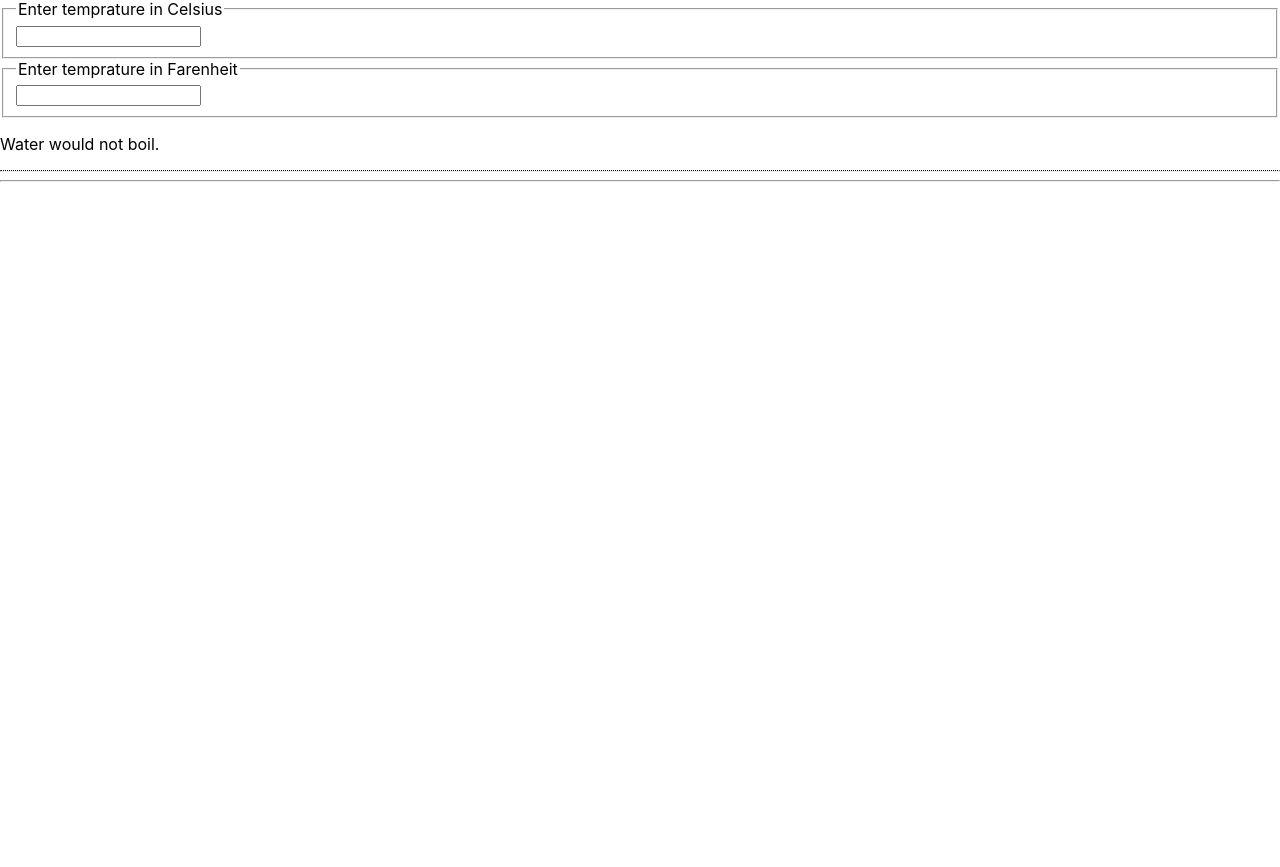
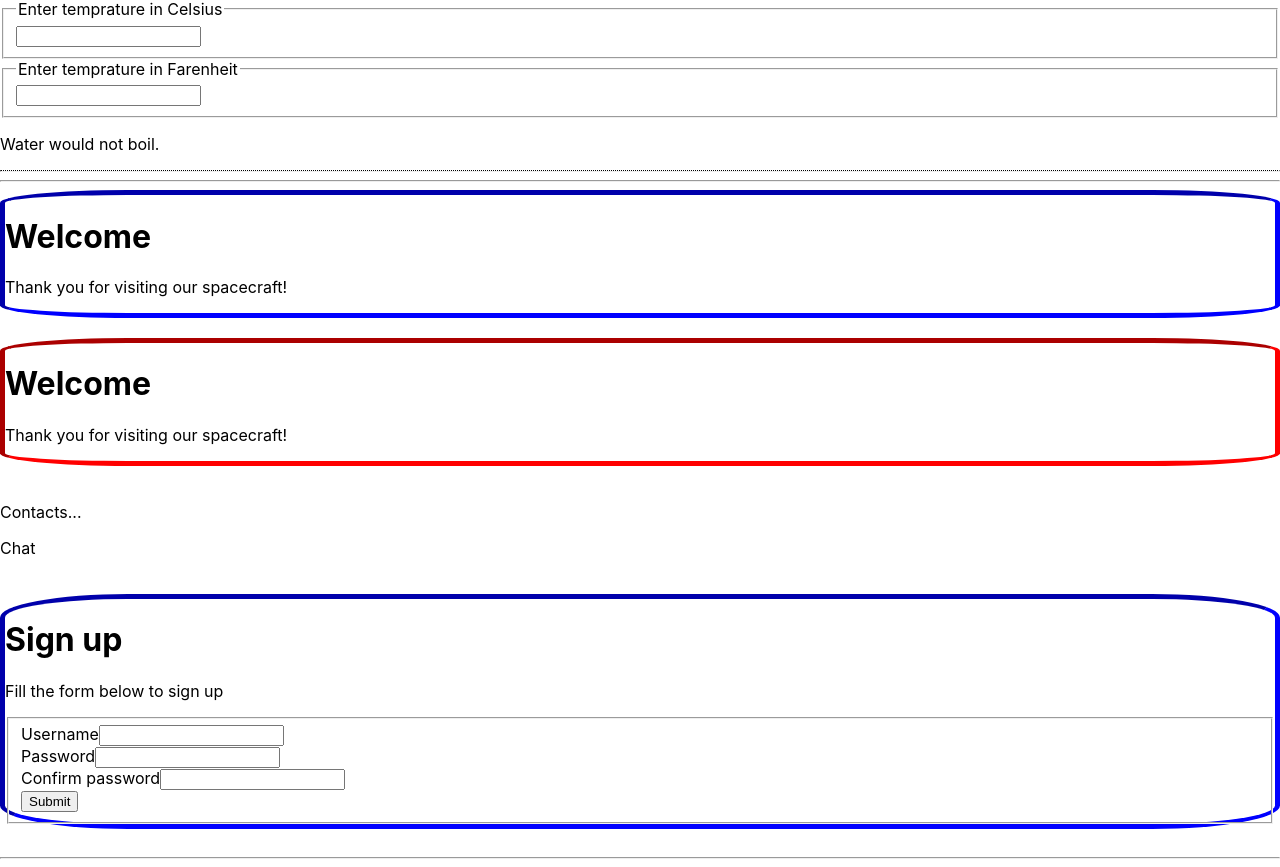
Before and after one commit to namik-hajiyev/ReactTutorial, a React (Create React App) app: page / in a window 1280 px wide. Shown: the part 3173-4040 px from the top of the page. Before the commit the page ends 3363 px from the top, so only its background shows below. Built offline with nearby package versions, Linux system fonts and the light colour scheme.

Commit message:
Composition vs Inheritance

```diff
--- a/public/index.html
+++ b/public/index.html
@@ -55,6 +55,8 @@
   <hr>
   <div id="temprature"></div>
   <hr>
+  <div id="dialog"></div>
+  <hr>
 
   <!--
       This HTML file is a template.
--- /dev/null
+++ b/src/components/Dialog/dialog.css
@@ -0,0 +1,16 @@
+.FancyBorder {
+    border-radius: 10%;
+    border-width: 5px;
+    border-style: inset;
+}
+
+.FancyBorder-blue {
+    border-color: blue;
+}
+
+.FancyBorder-red {
+    border-color: red;
+}
+.FancyBorder-green {
+    border-color: red;
+}
--- /dev/null
+++ b/src/components/Dialog/index.tsx
@@ -0,0 +1,111 @@
+import React from 'react';
+import './dialog.css';
+
+class FancyBorder extends React.Component<{ color: string }> {
+    render() {
+        return (<div className={'FancyBorder FancyBorder-' + this.props.color}>{this.props.children}</div>);
+    }
+}
+
+class WelcomeDialog1 extends React.Component {
+    render() {
+        return (
+            <FancyBorder color='blue'>
+                <h1 className="Dailog-title">Welcome</h1>
+                <p className="Dialog-message">Thank you for visiting our spacecraft!</p>
+            </FancyBorder>
+        );
+    }
+
+}
+
+class Dialog1 extends React.Component<{ title: string, message: string, color?: string }> {
+
+    render() {
+        return (
+            <FancyBorder color={this.props.color || 'blue'}>
+                <h1 className="Dailog-title">{this.props.title}</h1>
+                <p className="Dialog-message">{this.props.message}</p>
+                {this.props.children}
+            </FancyBorder>
+        );
+    }
+
+}
+
+class WelcomeDialog2 extends React.Component {
+
+    render() {
+        return (<Dialog1 title="Welcome" message="Thank you for visiting our spacecraft!" color='red' />);
+    }
+
+}
+
+class SignUpDialog extends React.Component {
+    constructor(props: any) {
+        super(props);
+        this.handleSubmit = this.handleSubmit.bind(this);
+    }
+    render() {
+        return (
+            <Dialog1 title="Sign up" message="Fill the form below to sign up">
+                <fieldset>
+                    <label>Username</label>
+                    <input type="text" />
+                    <br />
+                    <label>Password</label>
+                    <input type="text" />
+                    <br />
+
+                    <label>Confirm password</label>
+                    <input type="text" />
+                    <br />
+                    <button onClick={this.handleSubmit}>Submit</button>
+                </fieldset>
+            </Dialog1>
+        );
+    }
+
+    handleSubmit(event: React.SyntheticEvent) {
+        alert('You signed up successfully');
+        event.preventDefault();
+    }
+}
+
+class SplitPane extends React.Component<any> {
+
+    render() {
+        return (<div className="SplitPane">
+            <div className="SplitPane-left">{this.props.left}</div>
+            <div className="SplitPane-right">{this.props.right}</div>
+        </div>);
+    }
+
+}
+
+function Contacts() {
+    return <p>Contacts...</p>
+}
+
+function Chat() {
+    return <p>Chat</p>
+}
+
+function MainPage() {
+    return (<SplitPane left={<Contacts />} right={<Chat />} />)
+}
+
+const Dialog: React.FC = () => {
+    return (<div>
+        <WelcomeDialog1 />
+        <br />
+        <WelcomeDialog2 />
+        <br />
+        <MainPage />
+        <br />
+        <SignUpDialog />
+        <br />
+    </div>);
+}
+
+export default Dialog;
--- a/src/index.tsx
+++ b/src/index.tsx
@@ -16,6 +16,7 @@ import Warning from './components/Warning';
 import List from './components/List';
 import Forms from './components/Forms';
 import Temprature from './components/Temprature';
+import Dialog from './components/Dialog';
 
 //ReactDOM.render(<App />, document.getElementById('root'));
 ReactDOM.render(<HelloWorld />, document.getElementById('hello'));
@@ -31,7 +32,7 @@ ReactDOM.render(<Warning />, document.getElementById('warning'));
 ReactDOM.render(<List />, document.getElementById('list'));
 ReactDOM.render(<Forms />, document.getElementById('forms'));
 ReactDOM.render(<Temprature />, document.getElementById('temprature'));
-
+ReactDOM.render(<Dialog />, document.getElementById('dialog'));
 // If you want your app to work offline and load faster, you can change
 // unregister() to register() below. Note this comes with some pitfalls.
 // Learn more about service workers: https://bit.ly/CRA-PWA
```
